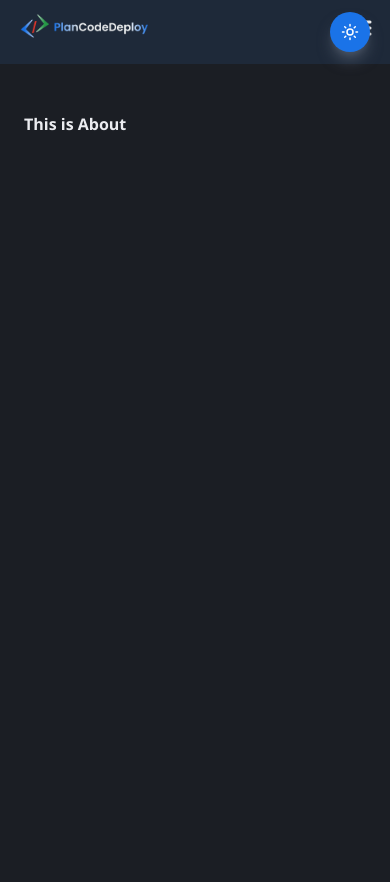
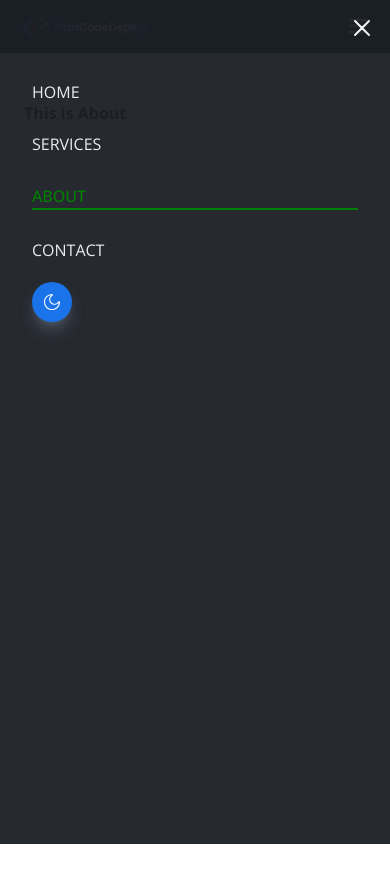
Before and after one commit to hasan-myoffice1/plane-code-deploy, a React (Vite) app: page /about in a window 390 px wide. Both pictures are taken after a click on the button 350 px from the left and 32 px from the top of the page. Shown: the top 882 px of the page. Built offline with nearby package versions, Linux system fonts and the light colour scheme.

Commit message:
Fixed side bar issuse

```diff
--- a/src/components/Header.jsx
+++ b/src/components/Header.jsx
@@ -1,4 +1,4 @@
-import React from 'react';
+import React, { useState } from 'react';
 import { NavLink, Link } from 'react-router-dom';
 import MobileMenu from './MobileMenu';
 
@@ -12,6 +12,7 @@ const Header = ({ moodButton, moodImage, isDark }) => {
     ].filter(Boolean).join(' ');
   };
 
+  const [sidebarOpen, setSidebarOpen] = useState(false); //------------------ for Side navbar
 
   return (
     <header>
@@ -30,19 +31,55 @@ const Header = ({ moodButton, moodImage, isDark }) => {
         <div className='flex items-center gap-4'>
           {/* <button className='button-primary hidden md:block'>Free Quote</button> */}
 
-          {/* Mood Changing BUTTON */}
+          {/* ------ Mood Changing BUTTON */}
           <button
-            className='w-[40px] h-[40px] bg-primary-color hover:bg-secondary-color rounded-full flex items-center justify-center z-10 mood-button hover:shadow-gray-700 shadow-lg shadow-gray-600'
+            className='w-[40px] h-[40px] bg-primary-color hover:bg-secondary-color rounded-full flex items-center justify-center z-10 mood-button hover:shadow-gray-700 shadow-lg shadow-gray-600 hidden md:block'
             onClick={moodButton}
             aria-pressed={isDark}
             aria-label='Toggle dark mode'
             type='button'>
               <img src={moodImage || '/solar_moon-line-duotone.svg'} alt='theme icon' className='m-auto' />
           </button>
+
+          {/* ---- Sidebar Menu Button */}
+          <button
+            type='button'
+            onClick={() => setSidebarOpen(true)}
+            className='text-white md:hidden'
+          >
+            <img src="/mingcute_menu-fill.svg" alt="" />
+
+          </button>
         </div>
       </div>
 
-      <MobileMenu/>
+      {/* ---------------------  Side Navbar */}
+      <div className={`${sidebarOpen ? 'translate-x-0 opacity-100' : 'translate-x-full opacity-0 pointer-events-none'} fixed inset-y-0 right-0 z-50 w-screen bg-dark-body/95 p-8 text-light-body transition-transform duration-300`}>
+          <button
+              type='button'
+              onClick={() => setSidebarOpen(false)}
+              className='absolute right-4 top-4 text-white'
+          >
+              <img src="/line-md_close.svg" alt="" />
+          </button>
+
+          <nav className='mt-12 flex flex-col gap-7 dark:text-gray-200 text-light-body'>
+              <NavLink to='/' className={navLinkClass}>Home</NavLink>
+              <NavLink to='/services' className={navLinkClass}>Services</NavLink>
+              <NavLink to='/about' className={navLinkClass}>About</NavLink>
+              <NavLink to='/contact' className={navLinkClass}>Contact</NavLink>
+          </nav>
+
+          <button
+              className='w-[40px] h-[40px] bg-primary-color hover:bg-secondary-color rounded-full flex items-center justify-center z-10 mood-button hover:shadow-gray-700 shadow-lg shadow-gray-600 mt-5'
+              onClick={moodButton}
+              aria-pressed={isDark}
+              aria-label='Toggle dark mode'
+              type='button'>
+              <img src={moodImage || '/solar_moon-line-duotone.svg'} alt='theme icon' className='m-auto' />
+          </button>
+      </div>
+
     </header>
   );
 };
--- a/src/components/Mobilemenu.jsx
+++ b/src/components/Mobilemenu.jsx
@@ -1,7 +1,7 @@
 import React, { useState } from 'react';
 import { NavLink } from 'react-router-dom';
 
-const MobileMenu = () => {
+const MobileMenu = ({ moodButton, moodImage, isDark }) => {
     const [sidebarOpen, setSidebarOpen] = useState(false);
 
     const navLinkClass = ({ isActive }) => {
@@ -37,6 +37,14 @@ const MobileMenu = () => {
                     <NavLink to='/about' className={navLinkClass}>About</NavLink>
                     <NavLink to='/contact' className={navLinkClass}>Contact</NavLink>
                 </nav>
+                <button
+                    className='w-[40px] h-[40px] bg-primary-color hover:bg-secondary-color rounded-full flex items-center justify-center z-10 mood-button hover:shadow-gray-700 shadow-lg shadow-gray-600'
+                    onClick={moodButton}
+                    aria-pressed={isDark}
+                    aria-label='Toggle dark mode'
+                    type='button'>
+                    <img src={moodImage || '/solar_moon-line-duotone.svg'} alt='theme icon' className='m-auto' />
+                </button>
             </div>
         </div>
     );
```
